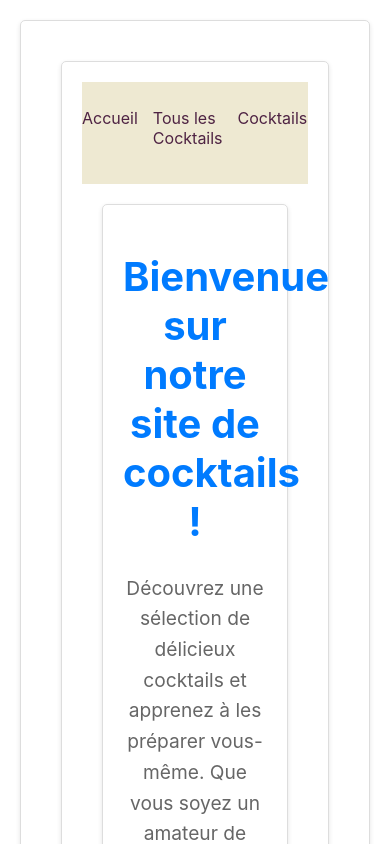
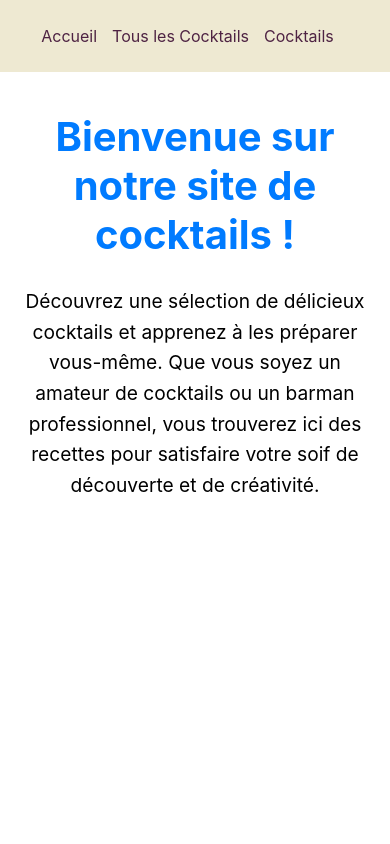
Before and after one commit to nicoco23/ChooseMyCocktail, a React (Create React App) app in the folder choose-my-cocktail/: page / in a window 390 px wide. Shown: the top 844 px of the page. Built offline with nearby package versions, Linux system fonts and the light colour scheme.

Commit message:
Responsive

```diff
--- a/choose-my-cocktail/src/css/CocktailApp.css
+++ b/choose-my-cocktail/src/css/CocktailApp.css
@@ -1,76 +1,83 @@
-div {
-  margin: 20px;
-  padding: 20px;
-  border: 1px solid #ddd;
-  border-radius: 5px;
-  box-shadow: 0 2px 5px rgba(0, 0, 0, 0.1);
+/* CocktailApp.css */
+
+/* Style pour le titre */
+h1 {
+  text-align: center;
+  margin-top: 20px;
 }
 
-div h2 {
-  color: #333;
-  font-size: 24px;
+/* Style pour le conteneur principal */
+.container {
+  max-width: 900px;
+  margin: 0 auto;
+  padding: 20px;
+}
+
+/* Style pour le conteneur des filtres */
+.filter-container {
+  margin-bottom: 20px;
+}
+
+/* Style pour le titre des filtres */
+.filter-title {
   margin-bottom: 10px;
 }
 
-div p {
-  color: #666;
-  font-size: 16px;
-  margin-bottom: 20px;
+/* Style pour le bouton de réinitialisation */
+.reset-button {
+  display: block;
+  margin-top: 10px;
+  padding: 8px 16px;
+  background-color: #007bff;
+  color: #fff;
+  border: none;
+  border-radius: 4px;
+  cursor: pointer;
 }
 
-div h3 {
-  color: #333;
-  font-size: 20px;
+.reset-button:hover {
+  background-color: #0056b3;
+}
+
+/* Style pour les cartes de cocktail */
+.cocktail-card {
+  margin-bottom: 20px;
+  border: 1px solid #ccc;
+  border-radius: 4px;
+  padding: 20px;
+}
+
+.cocktail-card h2 {
+  margin-top: 0;
+}
+
+.cocktail-card p {
   margin-bottom: 10px;
 }
 
-div ul {
-  list-style-type: none;
-  padding: 0;
+/* Style pour la liste d'ingrédients */
+.ingredients-list {
+  padding-left: 20px;
 }
 
-div ul li {
-  margin-bottom: 10px;
+/* Style pour chaque ingrédient */
+.ingredient {
+  margin-bottom: 5px;
 }
 
-div input[type="text"] {
-  width: 100%; /* Full width on mobile */
-  display: block; /* Nécessaire pour centrer la barre de recherche */
-  margin: 0 auto; /* Centre la barre de recherche */
-  padding: 10px; /* Ajoute un peu d'espace à l'intérieur de la barre de recherche */
-  font-size: 16px; /* Rend le texte dans la barre de recherche un peu plus grand */
+/* Media query pour les petits écrans */
+@media screen and (max-width: 600px) {
+  /* Réduire la largeur du conteneur principal */
+  .container {
+    max-width: 100%;
+    padding: 10px;
+  }
 }
 
-.search-container {
-  display: flex;
-  flex-direction: column; /* Stack vertically on mobile */
-  align-items: center;
-  gap: 10px;
-  margin-bottom: 20px;
-}
-
-.search-container button {
-  padding: 10px 20px;
-  font-size: 16px;
-  border: none;
-  border-radius: 5px;
-  background-color: #ddd;
-  cursor: pointer;
-  transition: background-color 0.3s ease;
-  width: 100%; /* Full width on mobile */
-}
-
-.search-container button:hover {
-  background-color: #ccc;
-}
-
-/* Styles for screens that are at least 600px wide */
-@media (min-width: 600px) {
-  div input[type="text"], .search-container button {
-    width: 50%; /* Half width on larger screens */
-  }
-
-  .search-container {
-    flex-direction: row; /* Horizontal layout on larger screens */
+/* Media query pour les écrans moyens */
+@media screen and (min-width: 601px) and (max-width: 900px) {
+  /* Ajuster la largeur du conteneur principal */
+  .container {
+    max-width: 80%;
   }
 }
```
